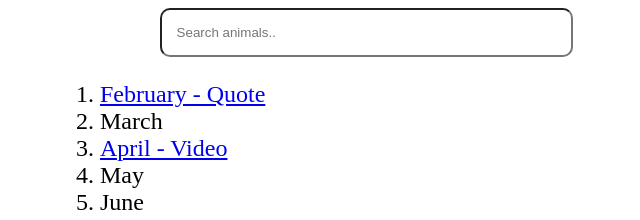
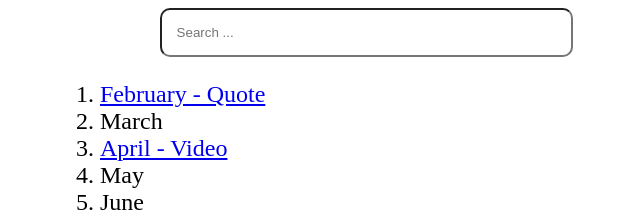
Before and after one commit to project-manager-globe/CustomerJourney25, a plain HTML site: page index.html in a window 1280 px wide. Shown: the top 220 px of the page, 38-678 px from the left. Drawn offline with Linux system fonts and the light colour scheme.

Commit message:
Update index.html

```diff
--- a/index.html
+++ b/index.html
@@ -9,7 +9,7 @@
 <body>
         <!-- input tag -->
         <input id="searchbar" onkeyup="search_animal()" type="text"
-        name="search" placeholder="Search animals..">
+        name="search" placeholder="Search ...">
 
     <!-- ordered list -->
     <ol id='list'>
```
